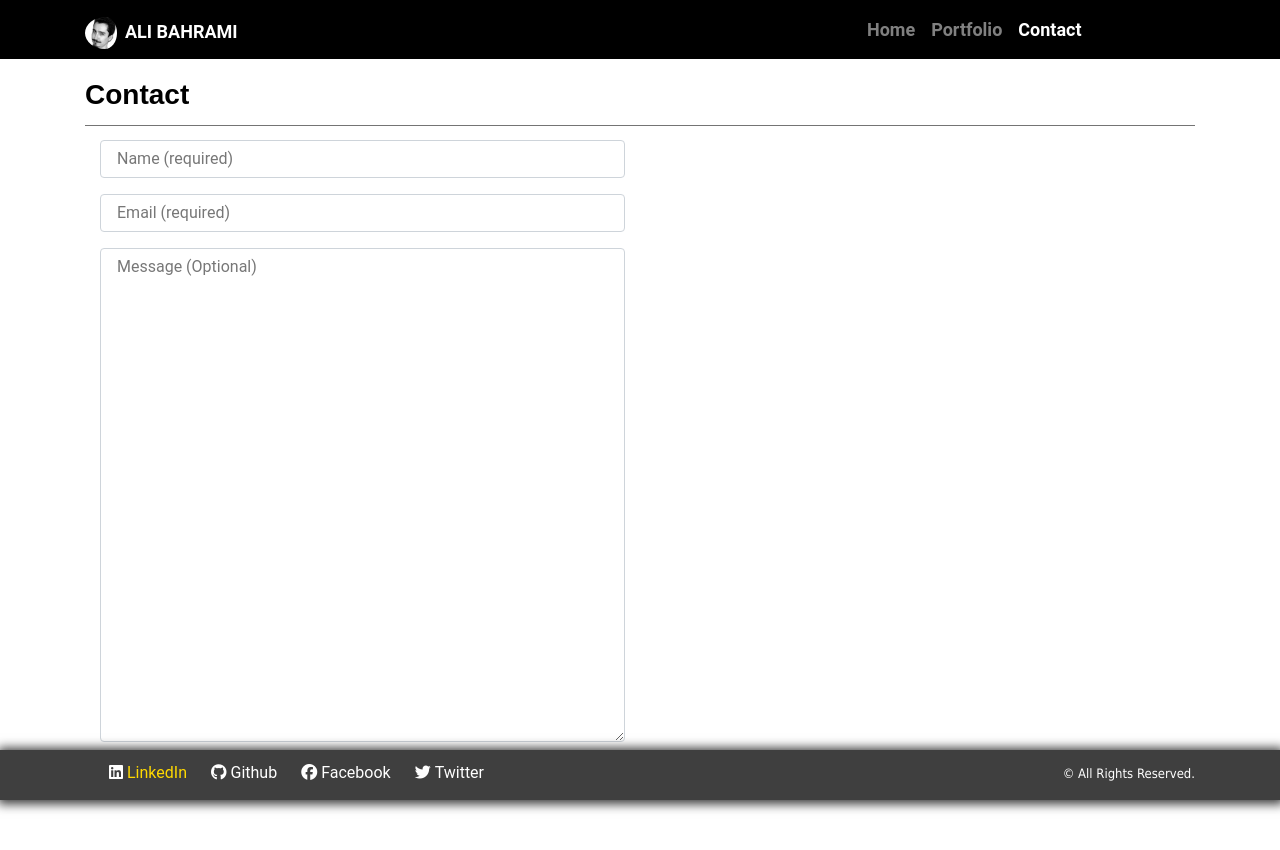
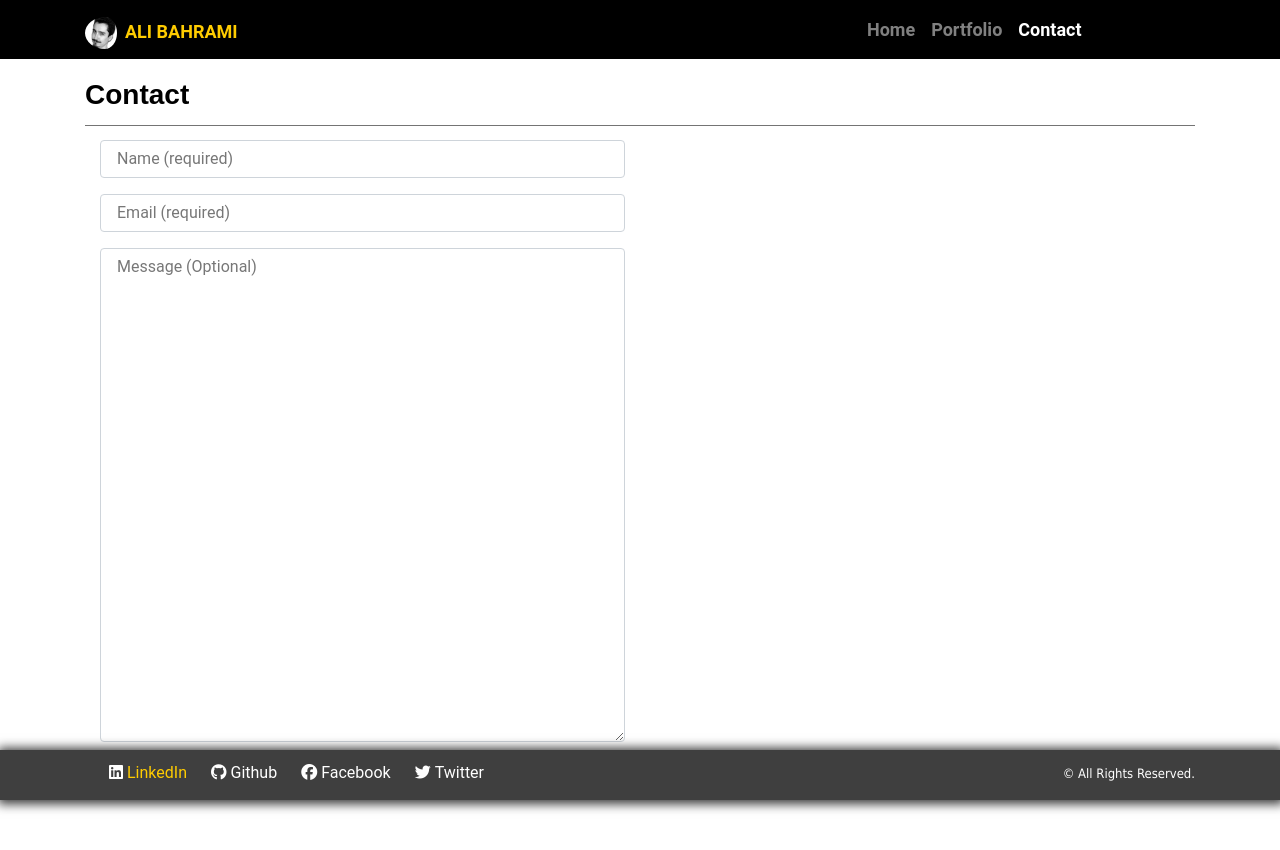
Before and after one commit to alibahrami633/react-portfolio, a React (Create React App) app: page /contact in a window 1280 px wide. In both pictures the pointer is over the link "LinkedIn". Shown: the top 850 px of the page. Built offline with nearby package versions, Linux system fonts and the light colour scheme; a web font is replaced by a local one.

Commit message:
added color to navbar-brand

```diff
--- a/src/components/Footer/style.css
+++ b/src/components/Footer/style.css
@@ -19,7 +19,7 @@ footer i {
 
 footer a:focus, footer a:hover {
 
-  color: rgb(255, 217, 0);
+  color: #ffcc00;
   text-decoration: none;
 }
 footer a {
--- a/src/components/Nav/index.js
+++ b/src/components/Nav/index.js
@@ -11,7 +11,7 @@ function Nav() {
       <Container>
         <div className="navbar-header">
           <img src={aliImageUrl} alt="Ali Bahrami" />
-          <a href="/home" className="navbar-brand">Ali Bahrami</a>
+          <a href="/home" className="navbar-brand" style={{ color: '#ffcc00' }}>Ali Bahrami</a>
         </div>
         <div>
           <div className="collapse navbar-collapse " id="collapsibleNavbar">
--- a/src/components/Nav/style.css
+++ b/src/components/Nav/style.css
@@ -2,6 +2,10 @@
     border-radius: 50%;
     width: 2.5rem;
     padding-right: 0.5rem;
+}
+
+.active {
+    color: #ffcc00;
 }
 
 @media screen and (min-width: 576px) {
--- a/src/components/Wrapper/style.css
+++ b/src/components/Wrapper/style.css
@@ -7,7 +7,7 @@
 
 a:focus, a:hover {
 
-  color: rgb(255, 217, 0);
+  color: #ffcc00;
   text-decoration: none;
 }
 a {
```
